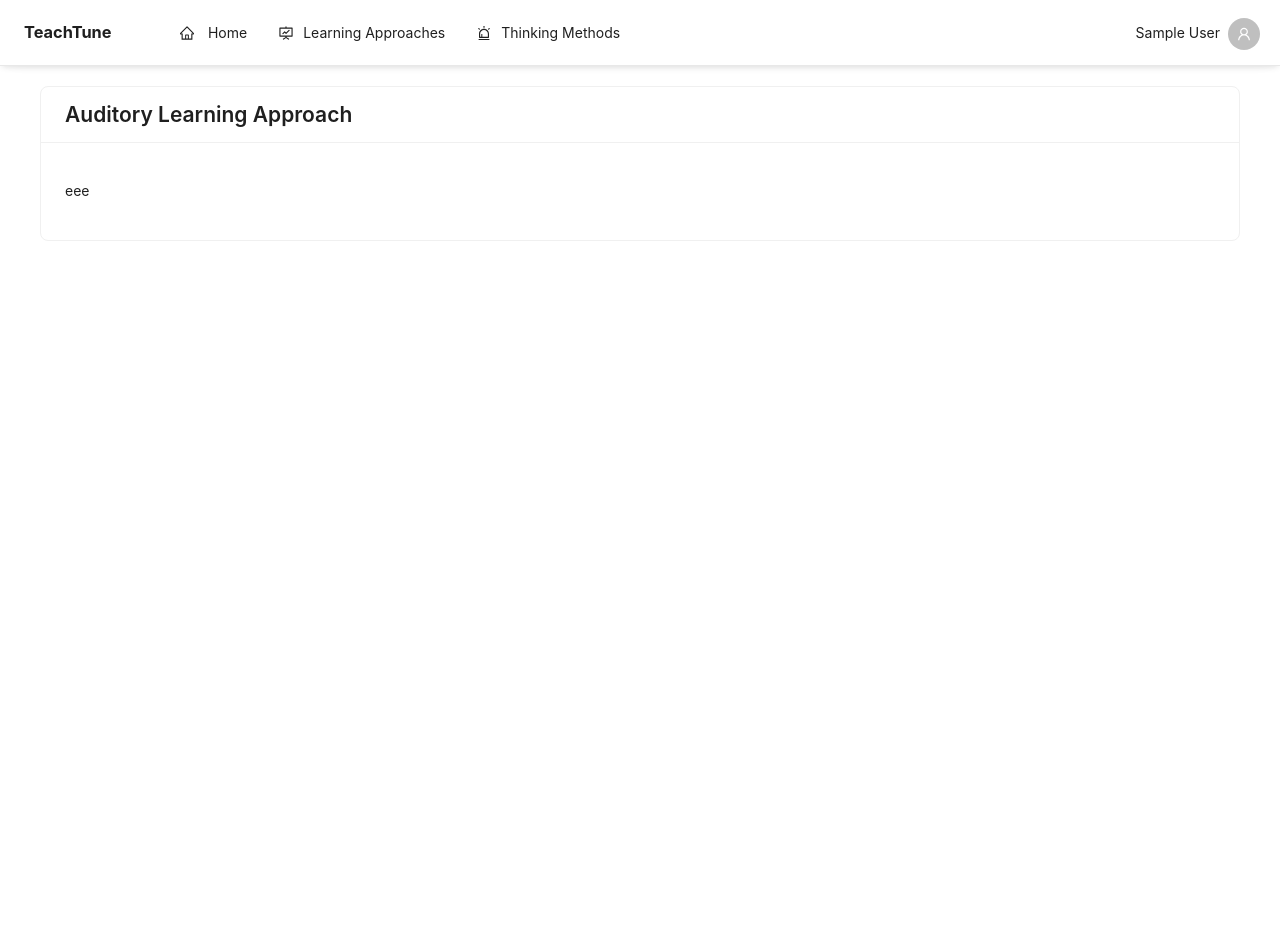
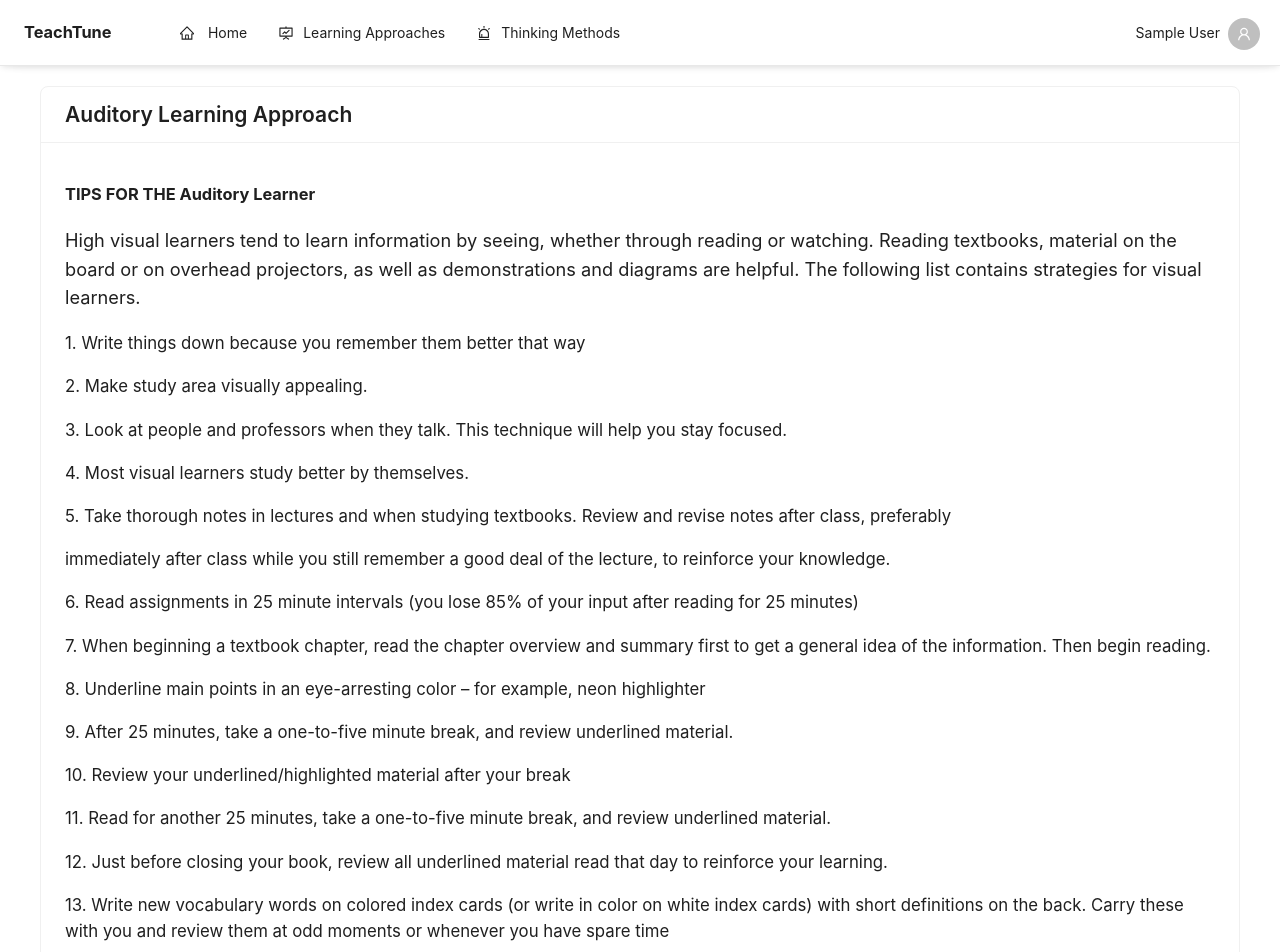
Before and after one commit to BassemSadaqah/TeachTune, a React (Create React App) app: page /auditory-learning in a window 1280 px wide. Shown: the top 952 px of the page. Before the commit the page ends 800 px from the top, so only its background shows below. Built offline with nearby package versions, Linux system fonts and the light colour scheme; no server answers; sample sign-in values are in the browser's storage.

Commit message:
Add survery qrcode

```diff
--- a/package.json
+++ b/package.json
@@ -8,6 +8,7 @@
     "@testing-library/user-event": "^13.5.0",
     "antd": "^5.2.2",
     "firebase": "^9.17.1",
+    "qrcode.react": "^3.1.0",
     "react": "^18.2.0",
     "react-dom": "^18.2.0",
     "react-firebase-hooks": "^5.1.1",
--- a/src/components/ClassCard.js
+++ b/src/components/ClassCard.js
@@ -31,10 +31,11 @@ const ClassCard = ({className,subject,room,docId}) => {
         <Meta
             avatar={<Avatar src="https://joesch.moe/api/v1/random" />}
             title={className}
-                description={<><strong>Subject: </strong>{subject}
-                <div>
+                description={<><strong>{subject}</strong>
+                {/* <span style={{float:'right'}}>Room: 101</span> */}
+                {/* <div>
                 <Tag style={{float:'right'}} color="success">Visual</Tag>
-                </div>
+                </div> */}
                  </>}
         />
     </Card>
--- a/src/pages/AuditoryLearning.js
+++ b/src/pages/AuditoryLearning.js
@@ -1,10 +1,10 @@
 import React from 'react'
-import {Card} from 'antd'
+import { Card } from 'antd'
 import Navbar from '../components/Navbar'
 function AuditoryLearning() {
   return (
     <>
-      <Navbar/>
+      <Navbar />
       <Card
         style={{
           maxWidth: '1200px',
@@ -12,12 +12,36 @@ function AuditoryLearning() {
           margin: '10px auto'
         }}
         headStyle={{ fontSize: '1.5em' }}
+
         //   headStyle={{ textAlign: 'center' }}
         title="Auditory Learning Approach"
       >
-            <p>eee</p>
-          </Card>
-      </>  )
+        <h3>TIPS FOR THE Auditory Learner</h3>
+        <p style={{ fontSize: '1.3em' }}>
+          High visual learners tend to learn information by seeing, whether through reading or watching. Reading textbooks,
+          material on the board or on overhead projectors, as well as demonstrations and diagrams are helpful. The following
+          list contains strategies for visual learners.
+        </p>
+        <p style={{ fontSize: '1.2em' }}>1. Write things down because you remember them better that way</p>
+        <p style={{ fontSize: '1.2em' }}>2. Make study area visually appealing.</p>
+        <p style={{ fontSize: '1.2em' }}>3. Look at people and professors when they talk. This technique will help you stay focused.</p>
+        <p style={{ fontSize: '1.2em' }}>4. Most visual learners study better by themselves.</p>
+        <p style={{ fontSize: '1.2em' }}>5. Take thorough notes in lectures and when studying textbooks. Review and revise notes after class, preferably</p>
+        <p style={{ fontSize: '1.2em' }}>immediately after class while you still remember a good deal of the lecture, to reinforce your knowledge.</p>
+        <p style={{ fontSize: '1.2em' }}>6. Read assignments in 25 minute intervals (you lose 85% of your input after reading for 25 minutes)</p>
+        <p style={{ fontSize: '1.2em' }}>7. When beginning a textbook chapter, read the chapter overview and summary first to get a general idea of
+          the information. Then begin reading.</p>
+        <p style={{ fontSize: '1.2em' }}>8. Underline main points in an eye-arresting color – for example, neon highlighter</p>
+        <p style={{ fontSize: '1.2em' }}>9. After 25 minutes, take a one-to-five minute break, and review underlined material.</p>
+        <p style={{ fontSize: '1.2em' }}>10. Review your underlined/highlighted material after your break</p>
+        <p style={{ fontSize: '1.2em' }}>11. Read for another 25 minutes, take a one-to-five minute break, and review underlined material.</p>
+        <p style={{ fontSize: '1.2em' }}>12. Just before closing your book, review all underlined material read that day to reinforce your learning.</p>
+        <p style={{ fontSize: '1.2em' }}>13. Write new vocabulary words on colored index cards (or write in color on white index cards) with short
+          definitions on the back. Carry these with you and review them at odd moments or whenever you have spare
+          time</p>
+        <hr />
+        <iframe className='youtube-embed' src="https://www.youtube.com/embed/K327aAlJkHg" title="YouTube video player" frameBorder="0" allow="accelerometer; autoplay; clipboard-write; encrypted-media; gyroscope; picture-in-picture; web-share" allowFullScreen></iframe>          </Card>
+    </>)
 }
 
 export default AuditoryLearning
--- a/src/pages/Class.js
+++ b/src/pages/Class.js
@@ -7,6 +7,8 @@ import Navbar from '../components/Navbar';
 import { collection, getDocs, query,getDoc, addDoc, setDoc, doc, where } from "firebase/firestore";
 import { db } from '../firebase';
 import Loading from './Loading';
+import { QRCodeSVG } from 'qrcode.react';
+
 function Class() {
   const navigate = useNavigate()
   const { state } = useLocation();
@@ -104,6 +106,10 @@ function Class() {
                 <Statistic title="Best Learning method" value={surveyData.length ? (learningMethod.method + ' (' + learningMethod.percentage + '%)') :'No Enough Data'} />
               </Col>
             </Row>
+            <hr style={{ borderColor:'rgba(0,0,0,0.1)'}}/>
+            <div style={{ marginTop: '30px',marginBottom:'-20px',textAlign:'center'}}>
+              <QRCodeSVG value={`${document.location.protocol}//${document.location.host}/survey/${state.classId}`} />,
+            </div>
             <Button style={{ margin: '0 auto', display: 'block', marginTop: '40px' }} onClick={handleCopySurveryLink} type="primary" icon={<CopyOutlined />}>Copy Survey Link</Button>
           </Card>
           <Card
```
Also changed, not shown: 1 other file (tests, documents, lock files or other folders). Lines whose indentation alone changed are shown as unchanged.
